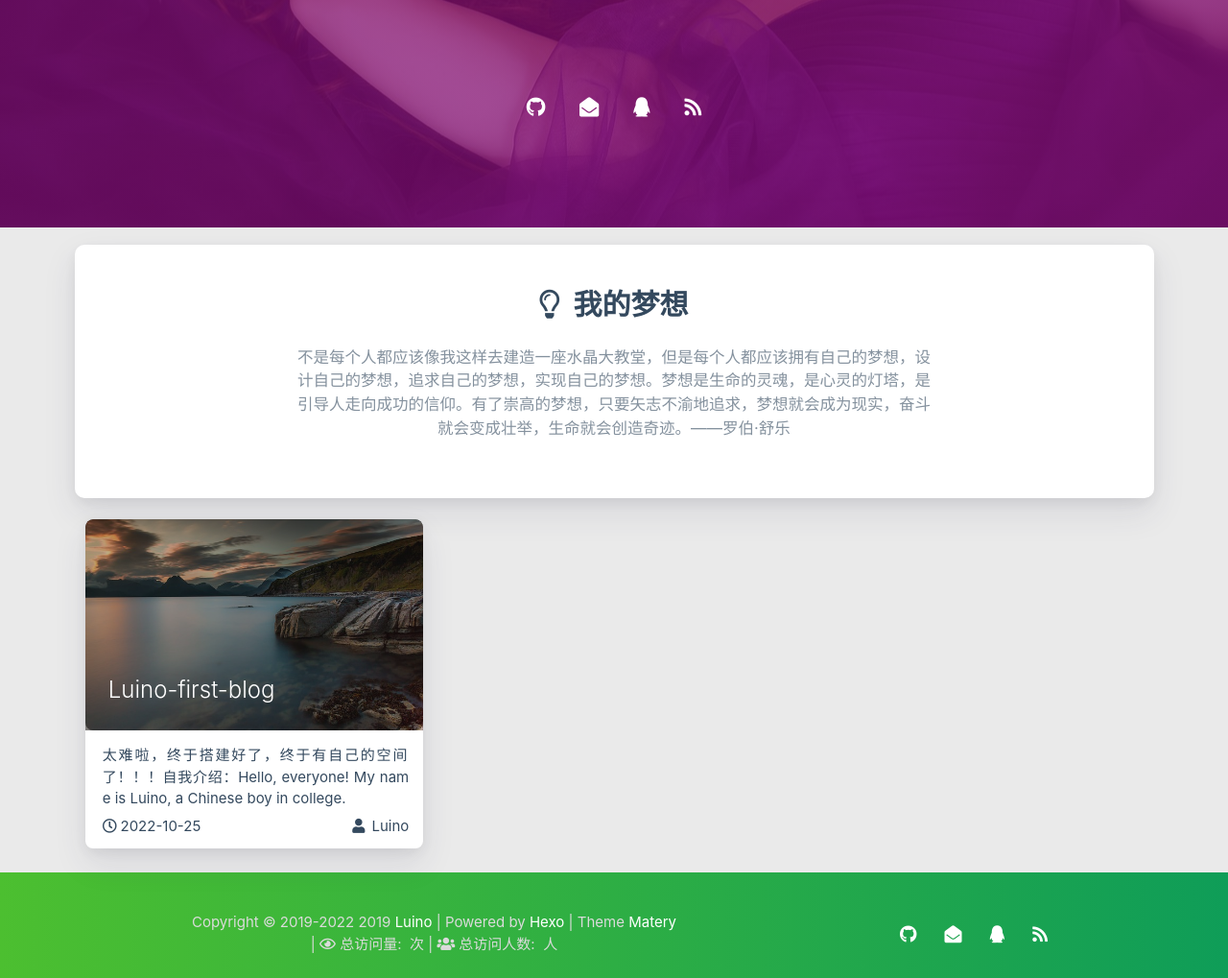
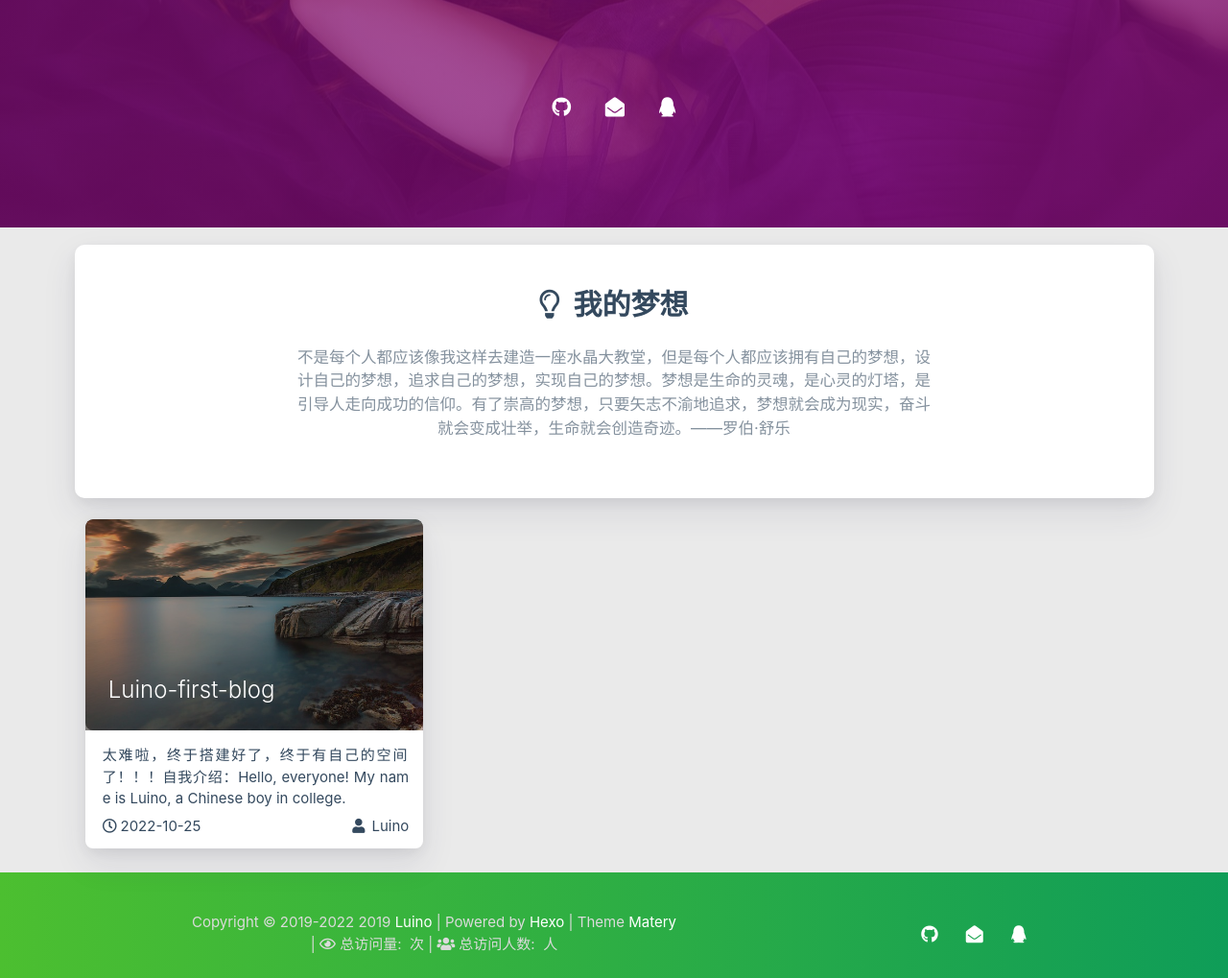
Before and after one commit to Luiino/Luiino.github.io, a plain HTML site: page index.html in a window 1280 px wide. Shown: the part 563-1582 px from the top of the page at 96% size. Drawn offline with nearby package versions, Linux system fonts and the light colour scheme; some packages are replaced by stand-ins of ours; a script that the page names is missing.

Commit message:
Site updated: 2022-10-29 23:10:08

```diff
--- a/index.html
+++ b/index.html
@@ -411,7 +411,7 @@
 
 
 
-    <a href="mailto:1181062873@qq.com" class="tooltipped" target="_blank" data-tooltip="邮件联系我" data-position="top" data-delay="50">
+    <a href="mailto:1666739907@qq.com" class="tooltipped" target="_blank" data-tooltip="邮件联系我" data-position="top" data-delay="50">
         <i class="fas fa-envelope-open"></i>
     </a>
 
@@ -430,10 +430,6 @@
 
 
 
-
-    <a href="/atom.xml" class="tooltipped" target="_blank" data-tooltip="RSS 订阅" data-position="top" data-delay="50">
-        <i class="fas fa-rss"></i>
-    </a>
 
 </div>
         </div>
@@ -693,7 +689,7 @@
 
 
 
-    <a href="mailto:1181062873@qq.com" class="tooltipped" target="_blank" data-tooltip="邮件联系我" data-position="top" data-delay="50">
+    <a href="mailto:1666739907@qq.com" class="tooltipped" target="_blank" data-tooltip="邮件联系我" data-position="top" data-delay="50">
         <i class="fas fa-envelope-open"></i>
     </a>
 
@@ -712,10 +708,6 @@
 
 
 
-
-    <a href="/atom.xml" class="tooltipped" target="_blank" data-tooltip="RSS 订阅" data-position="top" data-delay="50">
-        <i class="fas fa-rss"></i>
-    </a>
 
 </div>
     </div>
```
Also changed, not shown: 2022/10/25/Luino-first-blog/index.html (+1 -5 lines), about/index.html (+3 -15 lines), archives/2022/10/index.html (+1 -5 lines), archives/2022/index.html (+1 -5 lines), archives/index.html (+1 -5 lines), categories/index.html (+1 -5 lines), friends/index.html (+1 -5 lines), tags/index.html (+1 -5 lines).
